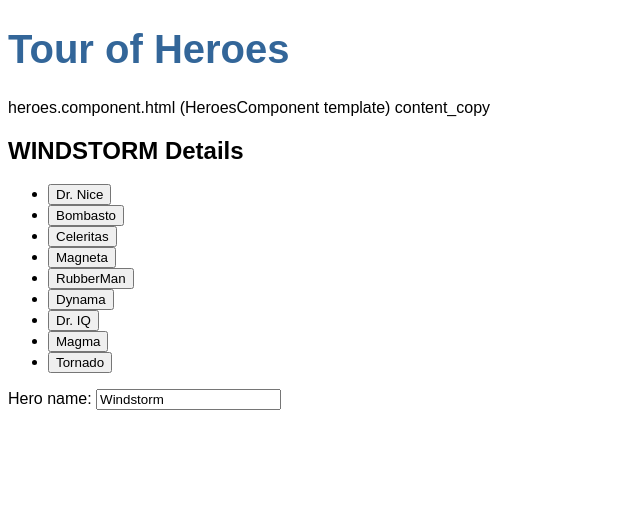
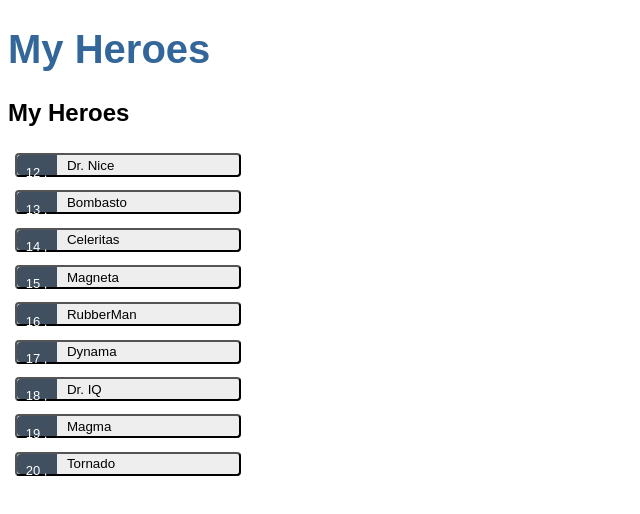
Before and after one commit to Toblomoro/the_Cat_Shepherd, an Angular app in the folder Tour_of_Heroes/: page / in a window 1280 px wide. Shown: the top 514 px of the page, without its empty margins (0-640 px from the left). Built offline with nearby package versions, Linux system fonts and the light colour scheme.

Commit message:
heroe detail created

```diff
--- a/Tour_of_Heroes/src/app/app.component.html
+++ b/Tour_of_Heroes/src/app/app.component.html
@@ -1,2 +1,2 @@
-<h1 >{{title}}</h1>
+<h1 >My Heroes</h1>
 <app-heroes></app-heroes>
--- a/Tour_of_Heroes/src/app/app.module.ts
+++ b/Tour_of_Heroes/src/app/app.module.ts
@@ -4,12 +4,14 @@
 
 import { AppComponent } from './app.component';
 import { HeroesComponent } from './heroes/heroes.component';
+import { HeroDetailComponent } from './hero-detail/hero-detail.component';
 
 
 @NgModule({
   declarations: [
     AppComponent,
-    HeroesComponent
+    HeroesComponent,
+    HeroDetailComponent
   ],
   imports: [
     BrowserModule,
--- /dev/null
+++ b/Tour_of_Heroes/src/app/hero-detail/hero-detail.component.html
@@ -0,0 +1 @@
+<p>hero-detail works!</p>
--- /dev/null
+++ b/Tour_of_Heroes/src/app/hero-detail/hero-detail.component.ts
@@ -0,0 +1,15 @@
+import { Component, OnInit } from '@angular/core';
+
+@Component({
+  selector: 'app-hero-detail',
+  templateUrl: './hero-detail.component.html',
+  styleUrls: ['./hero-detail.component.css']
+})
+export class HeroDetailComponent implements OnInit {
+
+  constructor() { }
+
+  ngOnInit(): void {
+  }
+
+}
--- a/Tour_of_Heroes/src/app/heroes/heroes.component.css
+++ b/Tour_of_Heroes/src/app/heroes/heroes.component.css
@@ -0,0 +1,67 @@
+.heroes {
+    margin: 0 0 2em 0;
+    list-style-type: none;
+    padding: 0;
+    width: 15em;
+  }
+
+  .heroes li {
+    display: flex;
+  }
+
+  .heroes button {
+    flex: 1;
+    cursor: pointer;
+    position: relative;
+    left: 0;
+    background-color: #EEE;
+    margin: .5em;
+    padding: 0;
+    border-radius: 4px;
+    display: flex;
+    align-items: stretch;
+    height: 1.8em;
+  }
+
+  .heroes button:hover {
+    color: #2c3a41;
+    background-color: #e6e6e6;
+    left: .1em;
+  }
+
+  .heroes button:active {
+    background-color: #525252;
+    color: #fafafa;
+  }
+
+  .heroes button.selected {
+    background-color: black;
+    color: white;
+  }
+
+  .heroes button.selected:hover {
+    background-color: #505050;
+    color: white;
+  }
+
+  .heroes button.selected:active {
+    background-color: black;
+    color: white;
+  }
+
+  .heroes .badge {
+    display: inline-block;
+    font-size: small;
+
+    color: white;
+    padding: .8em 0.7em  .7em;
+    background-color: #405061;
+    line-height: 1em;
+    margin-right: .8em;
+
+    border-radius: 4px 0 0 4px;
+  }
+
+  .heroes .name {
+    align-self: center;
+  }
--- a/Tour_of_Heroes/src/app/heroes/heroes.component.html
+++ b/Tour_of_Heroes/src/app/heroes/heroes.component.html
@@ -1,15 +1,19 @@
-heroes.component.html (HeroesComponent template)
-content_copy
-<h2>{{hero.name | uppercase}} Details</h2>
-<ul>
- <li *ngFor = 'let hero of heroes'>
-    <button type="button">
-        <span class="name"> {{hero.name}}</span>
 
+
+<h2>My Heroes</h2>
+<ul class="heroes">
+    <li *ngFor="let hero of heroes">
+    <button type="button"  [class.selected]= 'hero === selectedHero' (click)='onSelect(hero)'>
+      <span    class="badge">{{hero.id}} , </span>
+      <span class="name">{{hero.name}}</span>
     </button>
- </li>
+  </li>
 </ul>
+<div *ngIf = "selectedHero">
+    <h2> {{selectedHero.name | uppercase}} Details</h2>
+    <div> id: {{selectedHero.id}} </div>
 <div>
-    <label for ="name"> Hero name: </label>
-    <input id="name" [(ngModel)]="hero.name" placeholder="name">
+<label for = 'hero-name'> Hero Name </label>
+<input id="hero-name" [(ngModel)] ='selectedHero.name' placeholder="name">
 </div>
+</div>
--- a/Tour_of_Heroes/src/app/heroes/heroes.component.ts
+++ b/Tour_of_Heroes/src/app/heroes/heroes.component.ts
@@ -6,11 +6,11 @@
   styleUrls: ['./heroes.component.css']
 })
 export class HeroesComponent implements OnInit {
-  hero: Hero = {
-    id: 1,
-    name: 'Windstorm'
+  selectedHero?: Hero;
+onSelect(hero: Hero): void {
+  this.selectedHero = hero;
+}
 
-  };
 
   heroes = HEROES;
 
```
Also changed, not shown: Tour_of_Heroes/src/app/hero-detail/hero-detail.component.css (added), 1 other file (tests, documents, lock files or other folders).
